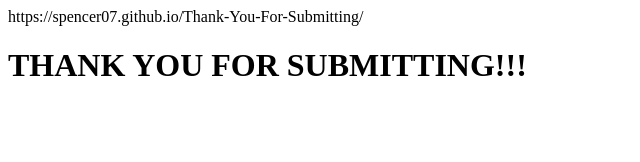
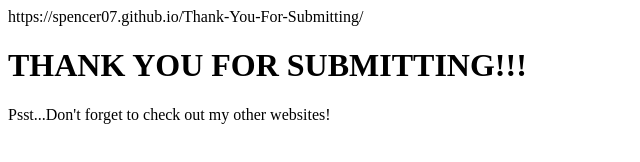
Before and after one commit to Spencer07/Thank-You-For-Submitting, a plain HTML site: page index.html in a window 1280 px wide. Shown: the whole page, without its empty margins (0-640 px from the left). Drawn offline with Linux system fonts and the light colour scheme.

Commit message:
Update index.html

```diff
--- a/index.html
+++ b/index.html
@@ -7,9 +7,10 @@ https://spencer07.github.io/Thank-You-For-Submitting/
     #header{
       backgound-color:yellow;float:top;width: 100%;height: 50px;
     }
-    </style>
-  </head>
+  </style>
+</head>
   <div id="header">
-  <h1>THANK YOU FOR SUBMITTING!!!</h1>
+    <h1>THANK YOU FOR SUBMITTING!!!</h1>
+    <p>Psst...Don't forget to check out my other websites!</p>
 </div>
 </html>
```
